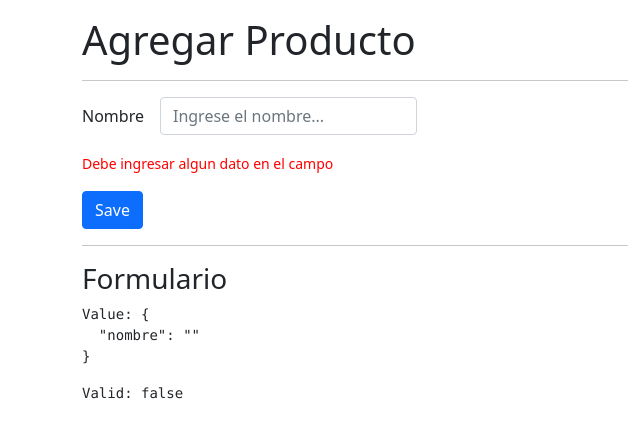
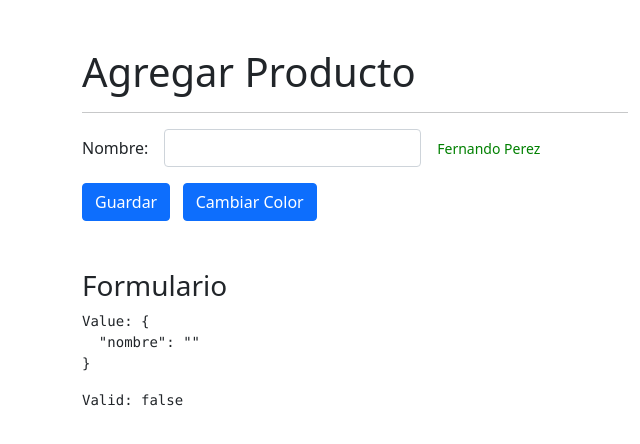
Before and after one commit to DonGraf/directivasApp, an Angular app: page /productos/agregar in a window 1280 px wide. Shown: the top 444 px of the page, without its empty margins (0-640 px from the left). Built offline with nearby package versions, Linux system fonts and the light colour scheme.

Commit message:
Imput Setters - Agregado

```diff
--- a/src/app/productos/pages/agregar/agregar.component.html
+++ b/src/app/productos/pages/agregar/agregar.component.html
@@ -1,27 +1,49 @@
-<h1 class="mt-3">Agregar Producto</h1>
+<h1 class="mt-5">Agregar Producto </h1>
 <hr>
+
+
 <form [formGroup]="miFormulario">
+
     <div class="row g-3 align-items-center mb-3">
+
         <div class="col-auto">
-            <label class="col-form-label">Nombre</label>
+            <label class="col-form-label">Nombre:</label>
         </div>
+
         <div class="col-auto">
-            <input class="form-control" formControlName="nombre" placeholder="Ingrese el nombre...">
+            <input class="form-control"
+                   formControlName="nombre">
         </div>
+
         <div class="col-auto">
             <span error-msg
-            color="red"
-            mensaje="Debe ingresar algun dato en el campo"
-            *ngIf="tieneError('nombre')"></span>
+                  [mensaje]="texto1"
+                  [color]="color"
+                  >
+            </span>
+        </div>
+
+    </div>
+
+
+    <div class="row mt-3">
+        <div class="col">
+            <button class="btn btn-primary"
+                    (click)="cambiarNombre()!">
+                Guardar
+            </button>
+
+            &nbsp;
+            <button class="btn btn-primary"
+                    (click)="cambiarColor()">
+                Cambiar Color
+            </button>
         </div>
     </div>
-    <div class="row">
-        <div class="col">
-            <button class="btn btn-primary">Save</button>
-        </div>
-    </div>
+
 </form>
-<hr>
-<h3 class="mt-3">Formulario</h3>
-<pre>Value: {{miFormulario.value | json}}</pre>
-<pre>Valid: {{miFormulario.valid}}</pre>
+
+
+<h3 class="mt-5">Formulario</h3>
+<pre>Value: {{ miFormulario.value | json }}</pre>
+<pre>Valid: {{ miFormulario.valid }}</pre>
--- a/src/app/productos/pages/agregar/agregar.component.ts
+++ b/src/app/productos/pages/agregar/agregar.component.ts
@@ -9,16 +9,25 @@
 })
 export class AgregarComponent  {
 
+  texto1: string = 'Fernando Perez';
+  color : string = 'green';
+
   miFormulario: FormGroup = this.fb.group({
-    nombre: ['', Validators.required]
+    nombre: ['', Validators.required ]
+  });
 
-  });
-  constructor(private fb: FormBuilder) {
+  constructor( private fb: FormBuilder ) { }
 
+  tieneError( campo: string ): boolean {
+    return this.miFormulario.get(campo)?.invalid || false;
   }
 
+  cambiarNombre() {
+    this.texto1 = Math.random().toString();
+  }
 
-  tieneError(campo: string): boolean{
-    return this.miFormulario.get(campo)?.invalid || false;
+  cambiarColor() {
+    const color = "#xxxxxx".replace(/x/g, y=>(Math.random()*16|0).toString(16));
+    this.color = color;
   }
 }
--- a/src/app/shared/directives/error-msg.directive.ts
+++ b/src/app/shared/directives/error-msg.directive.ts
@@ -1,32 +1,41 @@
-import { Directive, ElementRef, Input, OnInit } from '@angular/core';
+import { Directive, ElementRef, Input, OnInit, SimpleChanges } from '@angular/core';
 
 @Directive({
   selector: '[error-msg]',
 })
+
 export class ErrorMsgDirective implements OnInit {
 
-htmlElement: ElementRef<HTMLElement>;
-@Input() color: string = 'red';
-@Input() mensaje: string = 'Complete el campo, por favor';
+  private _color: string = 'red';
+  private _mensaje: string = 'Este campo es requerido';
 
-  constructor(private element: ElementRef<HTMLElement>) {
-    this.htmlElement = element;
+  htmlElement: ElementRef<HTMLElement>;
+  @Input() set color (valor : string){
+    this._color = valor;
+    this.setColor();
+  };
+  @Input() set mensaje (valor: string){
+    this._mensaje = valor;
+    this.setMensaje();
+  }
 
+  constructor( private el: ElementRef<HTMLElement> ) {
+    this.htmlElement = el;
   }
 
   ngOnInit(): void {
-    this.setColor();
-    this.setMensaje();
+    this.setEstilo();
+ }
 
+  setEstilo(): void{
+    this.htmlElement.nativeElement.classList.add('form-text');
   }
 
   setColor(): void{
-    this.htmlElement.nativeElement.style.color = this.color;
-    this.htmlElement.nativeElement.classList.add('form-text');
+    this.htmlElement.nativeElement.style.color = this._color;
   }
 
   setMensaje(): void{
-    this.htmlElement.nativeElement.innerHTML = this.mensaje;
-
+    this.htmlElement.nativeElement.innerText = this._mensaje;
   }
 }
```
